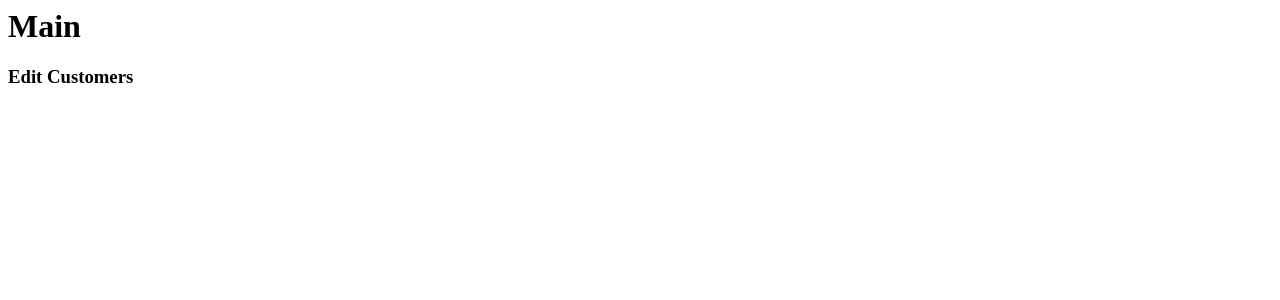
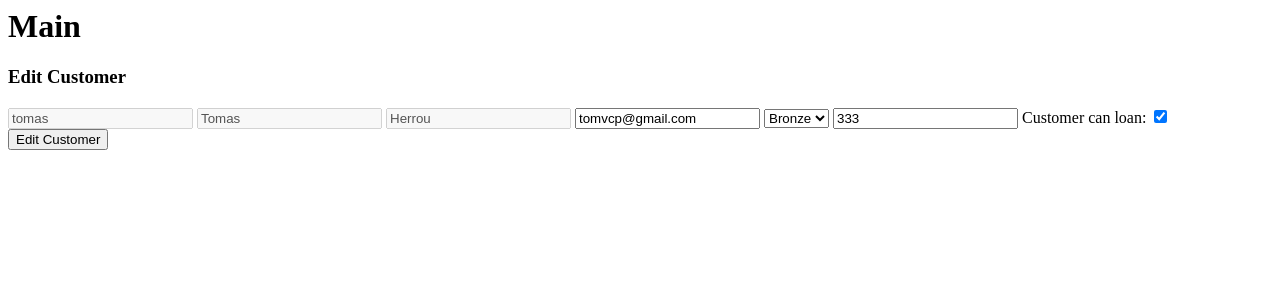
Before and after one commit to brigittarucz/bankSystem, a Django app: page /employee/edit_customer/1/ in a window 1280 px wide. Shown: the top 300 px of the page. Run offline with Django 3.2, Linux system fonts and the light colour scheme; data comes from the database, SQL or seed files in the repository; both versions use the stored data as it was after the commit; parts of the project's set-up code (start-up, migrations or seed data) failed here and were passed over.

Commit message:
edit customer

```diff
--- a/employee_app/templates/employee_app/create_customer.html
+++ b/employee_app/templates/employee_app/create_customer.html
@@ -23,6 +23,9 @@
             <option value="gold">Gold</option>
         </select>
         <input type="number" name="customer_phone_number" placeholder="Phone Number" />
+        <label>Customer can loan:</label>
+        <input type="checkbox" name="customer_can_loan">
         <button>Create Customer</button>
+    </form>
 </body>
 </html>
--- a/employee_app/templates/employee_app/edit_customer.html
+++ b/employee_app/templates/employee_app/edit_customer.html
@@ -8,7 +8,24 @@
 <body>
     <h1> Main </h1>
 
-    <h3> Edit Customers </h3>
-    {{ createCustomer.as_p }}
+    <h3> Edit Customer </h3>
+    <form action="{% url 'employee_app:edit_customer' customer.id %}" method="POST">
+        {% csrf_token %}
+        <input type="text" name="id" hidden value="{{ customer.id }}" />
+        <input type="text" name="username" disabled placeholder="Enter Username" value="{{ customer.user.username }}"/>
+        <input type="text" name="first_name" disabled placeholder="Enter First Name" value="{{ customer.user.first_name }}"/>
+        <input type="text" name="last_name" disabled placeholder="Enter Last Name" value="{{ customer.user.last_name }}"/>
+        <input type="email" name="email" placeholder="Enter Email" value="{{ customer.user.email }}" />
+        <select name="customer_rank">
+            <option value="bronze">Bronze</option>
+            <option value="silver">Silver</option>
+            <option value="gold">Gold</option>
+        </select>
+        <input type="number" name="customer_phone_number" placeholder="Phone Number" value="{{ customer.customer_phone_number }}" />
+        <label>Customer can loan:</label>
+        <input type="checkbox" name="customer_can_loan" {% if customer.customer_can_loan %} checked {% else %} '' {% endif %}>
+        <button>Edit Customer</button>
+    </form>
+
 </body>
 </html>
--- a/employee_app/templates/employee_app/overview_customers.html
+++ b/employee_app/templates/employee_app/overview_customers.html
@@ -8,7 +8,9 @@
 <body>
     <h1> Main </h1>
     <hr>
+    <!-- Todo: check if new_user and edited_user exists -->
     <p>New user: {{ new_user }}</p>
+    <p>Edited user: {{ edited_user }}</p>
     <hr>
     <h3> All Customers </h3>
     {% for customer in customers %}
--- a/employee_app/views.py
+++ b/employee_app/views.py
@@ -21,15 +21,58 @@ def overview_customers(request):
 
 def edit_customer(request, customer_id):
     customer_id = int(customer_id)
+    customer = Profile.objects.get(id=customer_id)
 
+    # GET method for populating form
     if request.method == 'GET':
         try:
-            customer = Profile.objects.get(id=customer_id)
+            context = {
+                'customer': customer
+            }
         except Profile.DoesNotExist:
             # Todo: Add context with errors
             return render(request, 'employee_app/overview_customers.html')
 
-    return render(request, 'employee_app/edit_customer.html')
+    # POST method for editing user
+    if request.method == 'POST':
+
+        # Todo: Check if passwords match
+        customer.user.email = request.POST['email']
+
+        customer.customer_rank = request.POST['customer_rank']
+        customer.customer_phone_number = request.POST['customer_phone_number']
+        customer.customer_can_loan = True if request.POST['customer_can_loan'] == 'on' else False
+
+        try:
+            with transaction.atomic():
+                customer.save()
+                # # create_user() hashes the password
+                # user = User.objects.create_user(email = post_email,
+                #                                 username = post_username,
+                #                                 password = post_password,
+                #                                 first_name = post_fname,
+                #                                 last_name = post_lname)
+                # # create() does not hash
+                # profile = Profile.objects.create(user = user,
+                #                                 customer_rank = post_rank,
+                #                                 customer_phone_number = post_phone,
+                #                                 customer_token = '123token',
+                #                                 customer_mfe = False,
+                #                                 customer_can_loan = post_loan)
+
+            context = {
+                'customers': Profile.objects.all(),
+                'accounts': Account.objects.all(),
+                'edited_user': customer
+            }
+
+            return render(request, 'employee_app/overview_customers.html', context)
+        except DatabaseError:
+            # Todo: print error message
+            return render(request, 'employee_app/create_customer.html')
+
+
+    return render(request, 'employee_app/edit_customer.html', context)
 
 def create_customer(request):
 
@@ -44,6 +87,7 @@ def create_customer(request):
         post_password = request.POST['password1']
         post_rank = request.POST['customer_rank']
         post_phone = request.POST['customer_phone_number']
+        post_loan = True if request.POST['customer_can_loan'] == 'on' else False
 
         try:
             with transaction.atomic():
@@ -59,7 +103,7 @@ def create_customer(request):
                                                 customer_phone_number = post_phone,
                                                 customer_token = '123token',
                                                 customer_mfe = False,
-                                                customer_can_loan = False)
+                                                customer_can_loan = post_loan)
             # Test exception:
             # if exception:
             #     raise exception
```
Also changed, not shown: db.sqlite3.
